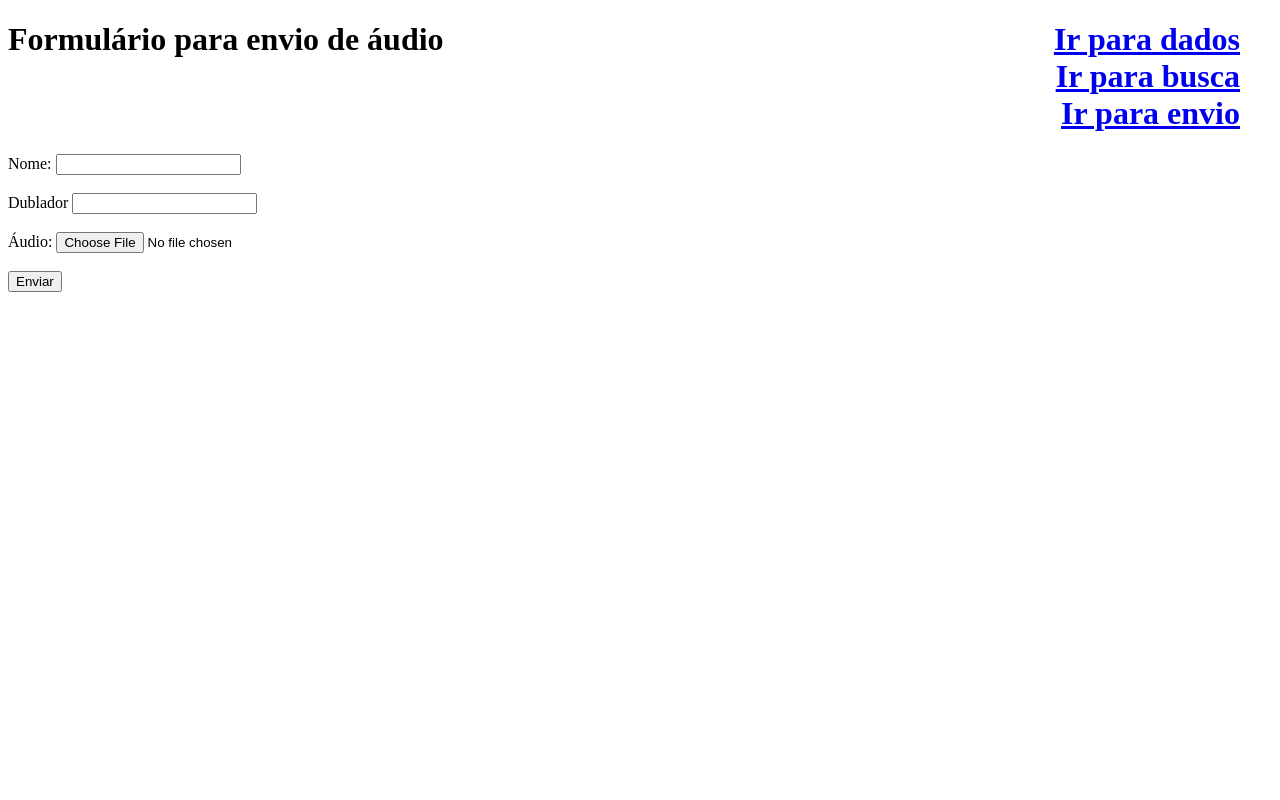
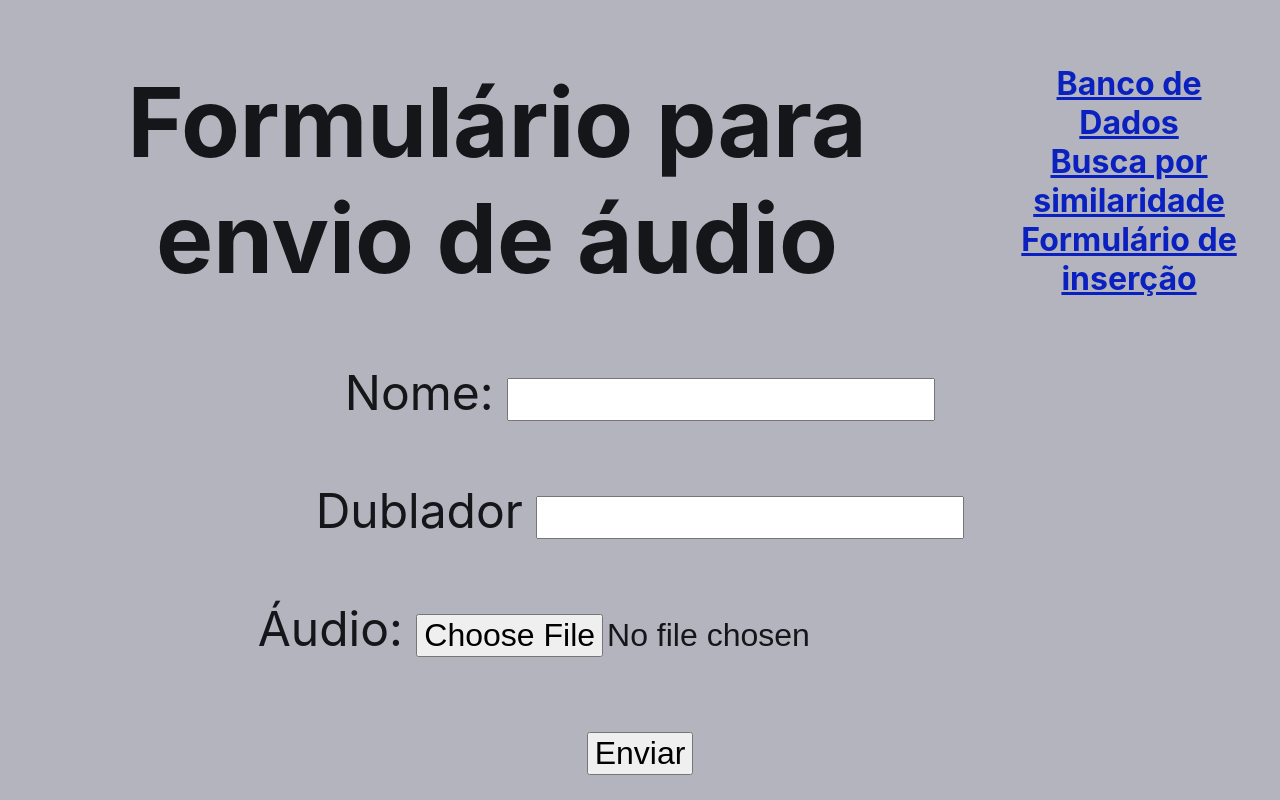
Before and after one commit to VitorFonseca123/Vozes_BD, a Flask app: page / in a window 1280 px wide. Run offline with Flask 3, Linux system fonts and the light colour scheme.

Commit message:
Deixando página mais visível

```diff
--- a/static/style.css
+++ b/static/style.css
@@ -47,11 +47,35 @@ h1{
   display: flex;
   justify-content: space-between;
   align-items: flex-start;
+  color: #141619;
 }
 #links{
   display: flex;
   flex-direction: row-reverse;
   justify-self: flex-end;
   padding: 0rem 2rem;
-
+  color: #0a21c0;
+  font-size:xx-large;
 }
+  #links:hover{
+    color:red ;
+  }
+  #links:active{
+    color:yellow ;
+  }
+body{
+  font-family: 'inter', sans-serif;
+  font-size:xxx-large;
+  background-color: #B3b4bd;
+  color: #141619;
+  text-align: center;
+}
+button{
+  font-size: xx-large;
+}
+input{
+  font-size: xx-large;
+}
+table{
+  font-size: xx-large;
+}
--- a/templates/busca.html
+++ b/templates/busca.html
@@ -9,9 +9,9 @@
 <body>
     <h1>Busca por similaridade
         <div>
-            <a href= "/recuperar_dados" id = "links"> Ir para dados</a>
-            <a href= "/busca" id = "links"> Ir para busca</a>
-            <a href= "/" id = "links"> Ir para envio</a>
+            <a href= "/recuperar_dados" id = "links"> Banco de Dados</a>
+            <a href= "/busca" id = "links"> Busca por similaridade</a>
+            <a href= "/" id = "links"> Formulário de inserção</a>
         </div>
 
     </h1>
--- a/templates/form.html
+++ b/templates/form.html
@@ -9,9 +9,9 @@
 <body>
     <h1>Formulário para envio de áudio
         <div>
-            <a href= "/recuperar_dados" id = "links"> Ir para dados</a>
-            <a href= "/busca" id = "links"> Ir para busca</a>
-            <a href= "/" id = "links"> Ir para envio</a>
+            <a href= "/recuperar_dados" id = "links"> Banco de Dados</a>
+            <a href= "/busca" id = "links"> Busca por similaridade</a>
+            <a href= "/" id = "links"> Formulário de inserção</a>
         </div>
 
     </h1>
--- a/templates/recupera.html
+++ b/templates/recupera.html
@@ -10,9 +10,9 @@
 <body>
     <h1>Dados Armazenados no ChromaDB
         <div>
-            <a href= "/recuperar_dados" id = "links"> Ir para dados</a>
-            <a href= "/busca" id = "links"> Ir para busca</a>
-            <a href= "/" id = "links"> Ir para envio</a>
+            <a href= "/recuperar_dados" id = "links"> Banco de Dados</a>
+            <a href= "/busca" id = "links"> Busca por similaridade</a>
+            <a href= "/" id = "links"> Formulário de inserção</a>
         </div>
 
     </h1>
```
Also changed, not shown: templates/similares.html (+7 -1 lines).
